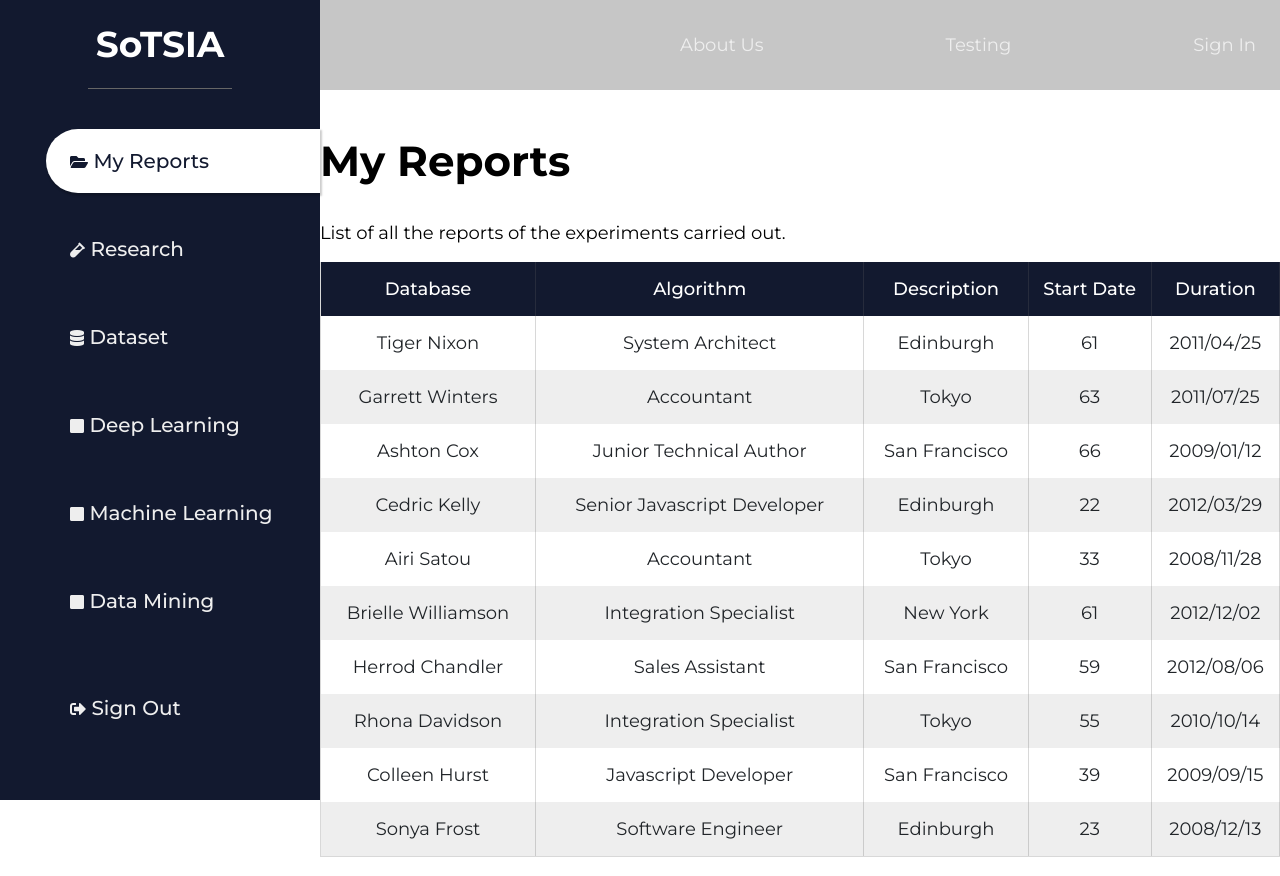
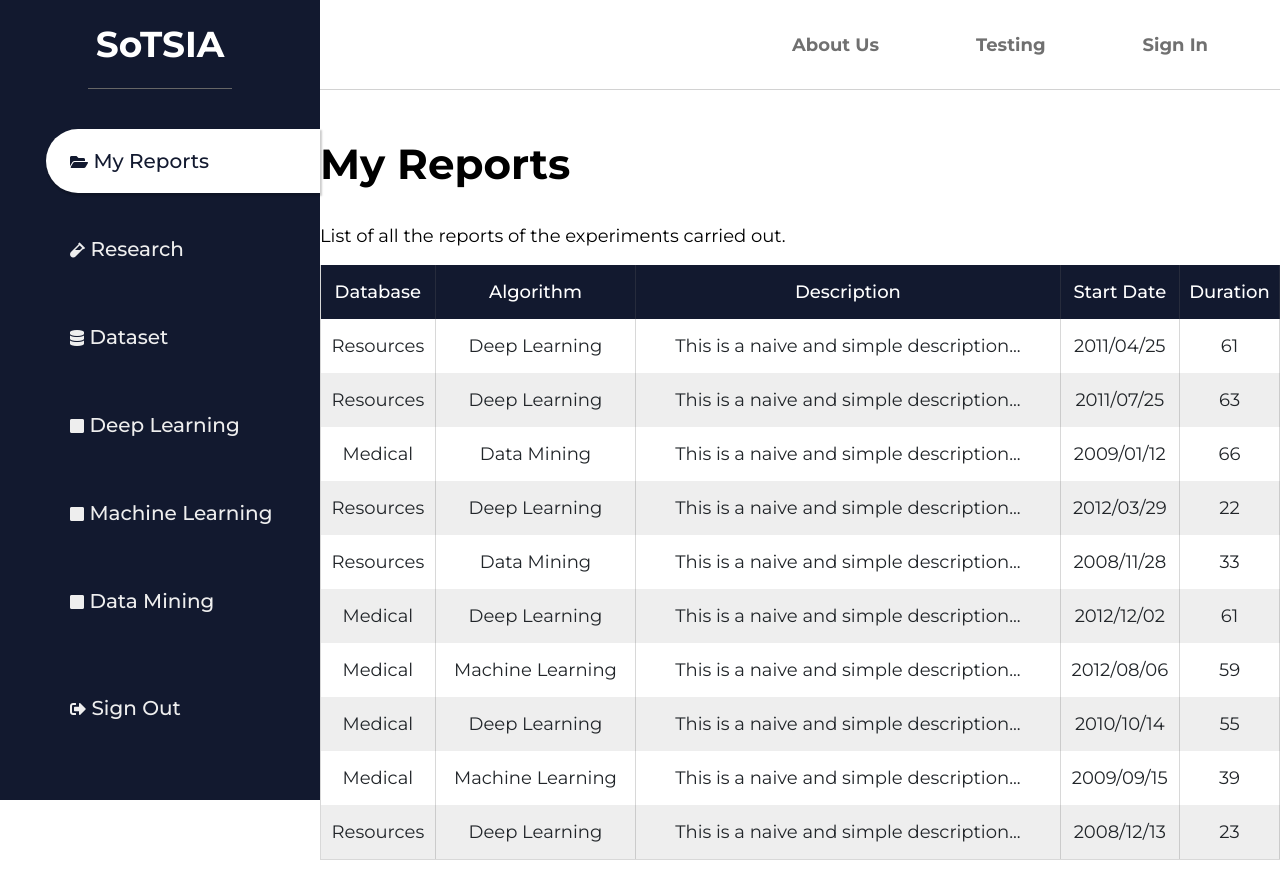
Before and after one commit to robermorjiUgr/TFG_MABA, a Django app: page /reports/ in a window 1280 px wide. Run offline with Django 4.2, Linux system fonts and the light colour scheme; the visitor is signed in with stand-in values (Sample User, id 1); some libraries are stand-ins or nearby versions.

Commit message:
Login anonimo sin menu y cambios en el menu del dashboard

```diff
--- a/SOTSIA/frontEnd/Research/static/css/dashboard.css
+++ b/SOTSIA/frontEnd/Research/static/css/dashboard.css
@@ -2,6 +2,34 @@
     --card-green: #008154;
     --card-red: #AB292C;
     --card-grey: #868686;
+    --nav-grey: #707070;
+}
+
+.navbar.dashboard .navbar-container {
+    justify-content: flex-end;
+    max-width: 1300px;
+    margin-left: 320px;
+    border-bottom: 1px solid #70707050;
+}
+
+.navbar.dashboard {
+    background-color: transparent;
+    position: inherit;
+    margin-bottom: 3rem;
+}
+
+.navbar.dashboard .navbar-container .menu {
+    padding-right: 3rem;
+}
+
+.navbar.dashboard .navbar-container .menu-link {
+    color: var(--nav-grey);
+    font-weight: 700;
+}
+
+.navbar.dashboard .navbar-container .menu-link:hover {
+    color: var(--primary-color);
+    border-bottom: 2px solid var(--primary-color);
 }
 
 .dashboard-nav {
@@ -85,6 +113,7 @@
     padding-left: 1.25rem;
     border-radius: 1.25rem;
     border-color: #12192F35;
+    background-color: transparent;
     box-shadow: 0 2px 2px 1px rgba(0, 0, 0, 0.2);
 }
 
@@ -164,6 +193,7 @@
 .charts-container {
     display: grid;
     grid-template-columns: 60% 35%;
+    grid-column-gap: 5%;
     margin: 3.125rem 0;
 }
 
@@ -173,6 +203,7 @@
     border-radius: 1.25rem;
     border-color: #12192F35;
     box-shadow: 0 2px 2px 1px rgba(0, 0, 0, 0.2);
+    margin-bottom: 3.125rem;
     /* width: fit-content; */
 }
 
--- a/SOTSIA/frontEnd/Research/static/css/styles.css
+++ b/SOTSIA/frontEnd/Research/static/css/styles.css
@@ -182,6 +182,6 @@ body {
     color: var(--light-grey);
 }
 
-.home-page, .dashboard-content {
+.home-page {
     padding-top: 100px;
 }
--- a/SOTSIA/frontEnd/Research/templates/base.html
+++ b/SOTSIA/frontEnd/Research/templates/base.html
@@ -20,6 +20,7 @@
 </head>
 <body>
     {% block navbar %}
+        {% if user.is_authenticated %}
             <nav class="navbar">
                 <div class="navbar-container">
                     <div class="logo">
@@ -34,6 +35,7 @@
                     </div>
                 </div>
             </nav>
+        {% endif %}
     {% endblock navbar %}
     {% block content %}{% endblock content %}
     {% block footer %}{% endblock footer %}
--- a/SOTSIA/frontEnd/Research/templates/base_dashboard.html
+++ b/SOTSIA/frontEnd/Research/templates/base_dashboard.html
@@ -1,7 +1,16 @@
 {% extends "base.html" %}
 
-{% block content %}
-    {% if user.is_authenticated %}
+{% block navbar %}
+{% if user.is_authenticated %}
+<nav class="navbar dashboard">
+    <div class="navbar-container">
+        <div class="menu">
+            <ul class="menu-container">
+                <li class="menu-item"><a href="/" class="menu-link">About Us</a></li>
+                <li class="menu-item"><a href="{% url 'reports' %}" class="menu-link">Testing</a></li>
+                <li class="menu-item"><a href="{% url 'login' %}" class="menu-link">Sign In</a></li>
+            </ul>
+        </div>
         <aside class="dashboard-nav">
             <div class="dash-logo">
                 <a href="/" class="logo-link">SoTSIA</a>
@@ -53,6 +62,12 @@
                 </div>
             </div>
         </aside>
+    </div>
+</nav>
+{% endif %}
+{% endblock navbar %}
+{% block content %}
+    {% if user.is_authenticated %}
         <main class="dashboard-content">
             {% block content_dash %}{% endblock %}
         </main>
--- a/SOTSIA/frontEnd/Research/templates/sotsia/reports.html
+++ b/SOTSIA/frontEnd/Research/templates/sotsia/reports.html
@@ -23,74 +23,74 @@
                 </thead>
                 <tbody>
                   <tr class="table-row">
-                    <td class="td-sm">Tiger Nixon</td>
-                    <td class="td-sm">System Architect</td>
-                    <td class="td-sm">Edinburgh</td>
+                    <td class="td-sm">Resources</td>
+                    <td class="td-sm">Deep Learning</td>
+                    <td class="td-sm">This is a naive and simple description...</td>
+                    <td class="td-sm">2011/04/25</td>
                     <td class="td-sm">61</td>
-                    <td class="td-sm">2011/04/25</td>
                   </tr>
                   <tr class="table-row">
-                    <td class="td-sm">Garrett Winters</td>
-                    <td class="td-sm">Accountant</td>
-                    <td class="td-sm">Tokyo</td>
+                    <td class="td-sm">Resources</td>
+                    <td class="td-sm">Deep Learning</td>
+                    <td class="td-sm">This is a naive and simple description...</td>
+                    <td class="td-sm">2011/07/25</td>
                     <td class="td-sm">63</td>
-                    <td class="td-sm">2011/07/25</td>
                   </tr>
                   <tr class="table-row">
-                    <td class="td-sm">Ashton Cox</td>
-                    <td class="td-sm">Junior Technical Author</td>
-                    <td class="td-sm">San Francisco</td>
+                    <td class="td-sm">Medical</td>
+                    <td class="td-sm">Data Mining</td>
+                    <td class="td-sm">This is a naive and simple description...</td>
+                    <td class="td-sm">2009/01/12</td>
                     <td class="td-sm">66</td>
-                    <td class="td-sm">2009/01/12</td>
                   </tr>
                   <tr class="table-row">
-                    <td class="td-sm">Cedric Kelly</td>
-                    <td class="td-sm">Senior Javascript Developer</td>
-                    <td class="td-sm">Edinburgh</td>
+                    <td class="td-sm">Resources</td>
+                    <td class="td-sm">Deep Learning</td>
+                    <td class="td-sm">This is a naive and simple description...</td>
+                    <td class="td-sm">2012/03/29</td>
                     <td class="td-sm">22</td>
-                    <td class="td-sm">2012/03/29</td>
                   </tr>
                   <tr class="table-row">
-                    <td class="td-sm">Airi Satou</td>
-                    <td class="td-sm">Accountant</td>
-                    <td class="td-sm">Tokyo</td>
+                    <td class="td-sm">Resources</td>
+                    <td class="td-sm">Data Mining</td>
+                    <td class="td-sm">This is a naive and simple description...</td>
+                    <td class="td-sm">2008/11/28</td>
                     <td class="td-sm">33</td>
-                    <td class="td-sm">2008/11/28</td>
                   </tr>
                   <tr class="table-row">
-                    <td class="td-sm">Brielle Williamson</td>
-                    <td class="td-sm">Integration Specialist</td>
-                    <td class="td-sm">New York</td>
+                    <td class="td-sm">Medical</td>
+                    <td class="td-sm">Deep Learning</td>
+                    <td class="td-sm">This is a naive and simple description...</td>
+                    <td class="td-sm">2012/12/02</td>
                     <td class="td-sm">61</td>
-                    <td class="td-sm">2012/12/02</td>
                   </tr>
                   <tr class="table-row">
-                    <td class="td-sm">Herrod Chandler</td>
-                    <td class="td-sm">Sales Assistant</td>
-                    <td class="td-sm">San Francisco</td>
+                    <td class="td-sm">Medical</td>
+                    <td class="td-sm">Machine Learning</td>
+                    <td class="td-sm">This is a naive and simple description...</td>
+                    <td class="td-sm">2012/08/06</td>
                     <td class="td-sm">59</td>
-                    <td class="td-sm">2012/08/06</td>
                   </tr>
                   <tr class="table-row">
-                    <td class="td-sm">Rhona Davidson</td>
-                    <td class="td-sm">Integration Specialist</td>
-                    <td class="td-sm">Tokyo</td>
+                    <td class="td-sm">Medical</td>
+                    <td class="td-sm">Deep Learning</td>
+                    <td class="td-sm">This is a naive and simple description...</td>
+                    <td class="td-sm">2010/10/14</td>
                     <td class="td-sm">55</td>
-                    <td class="td-sm">2010/10/14</td>
                   </tr>
                   <tr class="table-row">
-                    <td class="td-sm">Colleen Hurst</td>
-                    <td class="td-sm">Javascript Developer</td>
-                    <td class="td-sm">San Francisco</td>
+                    <td class="td-sm">Medical</td>
+                    <td class="td-sm">Machine Learning</td>
+                    <td class="td-sm">This is a naive and simple description...</td>
+                    <td class="td-sm">2009/09/15</td>
                     <td class="td-sm">39</td>
-                    <td class="td-sm">2009/09/15</td>
                   </tr>
                   <tr class="table-row">
-                    <td class="td-sm">Sonya Frost</td>
-                    <td class="td-sm">Software Engineer</td>
-                    <td class="td-sm">Edinburgh</td>
+                    <td class="td-sm">Resources</td>
+                    <td class="td-sm">Deep Learning</td>
+                    <td class="td-sm">This is a naive and simple description...</td>
+                    <td class="td-sm">2008/12/13</td>
                     <td class="td-sm">23</td>
-                    <td class="td-sm">2008/12/13</td>
                   </tr>
                 </tbody>
               </table>
```
Lines whose indentation alone changed are shown as unchanged.
